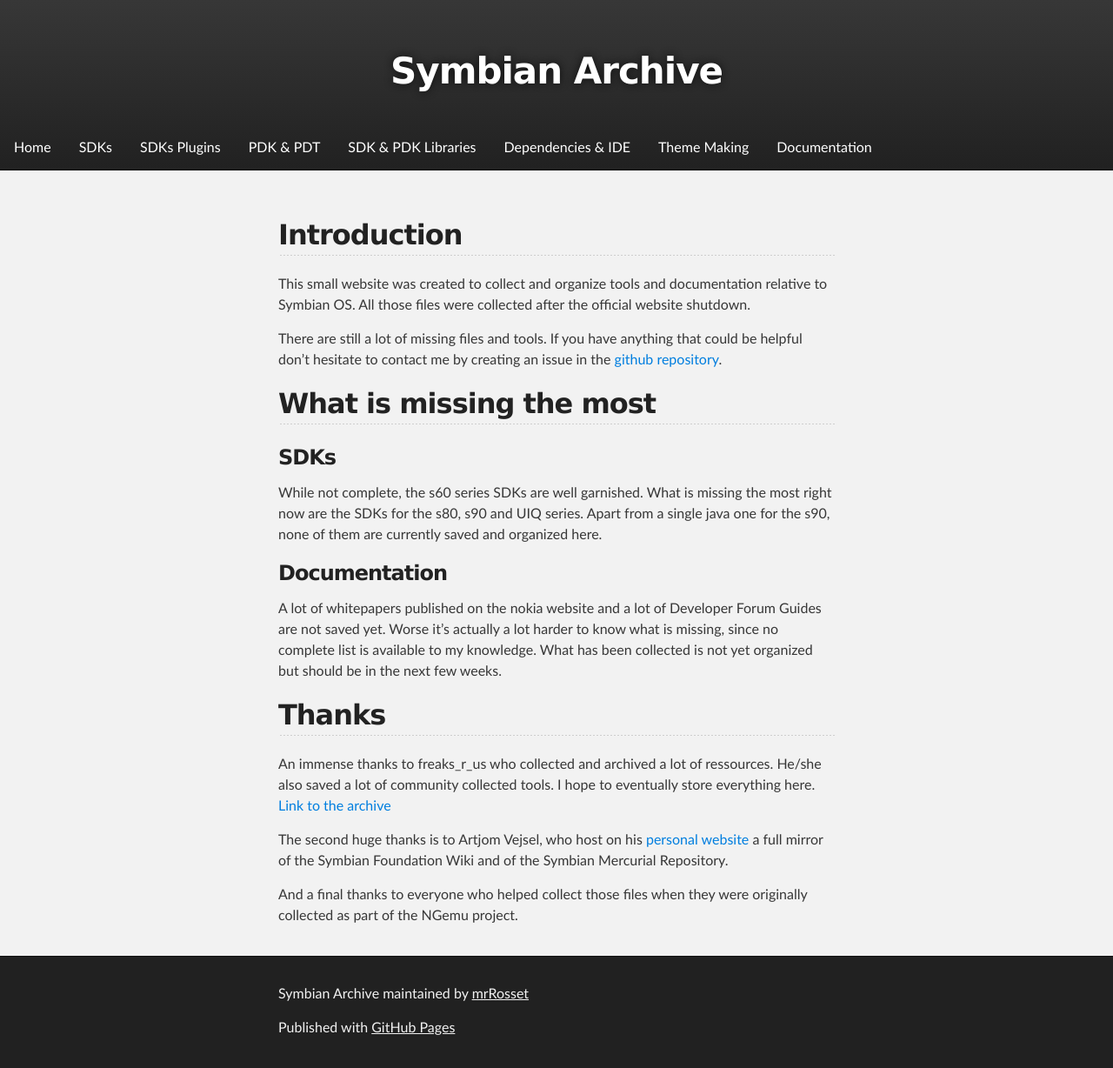
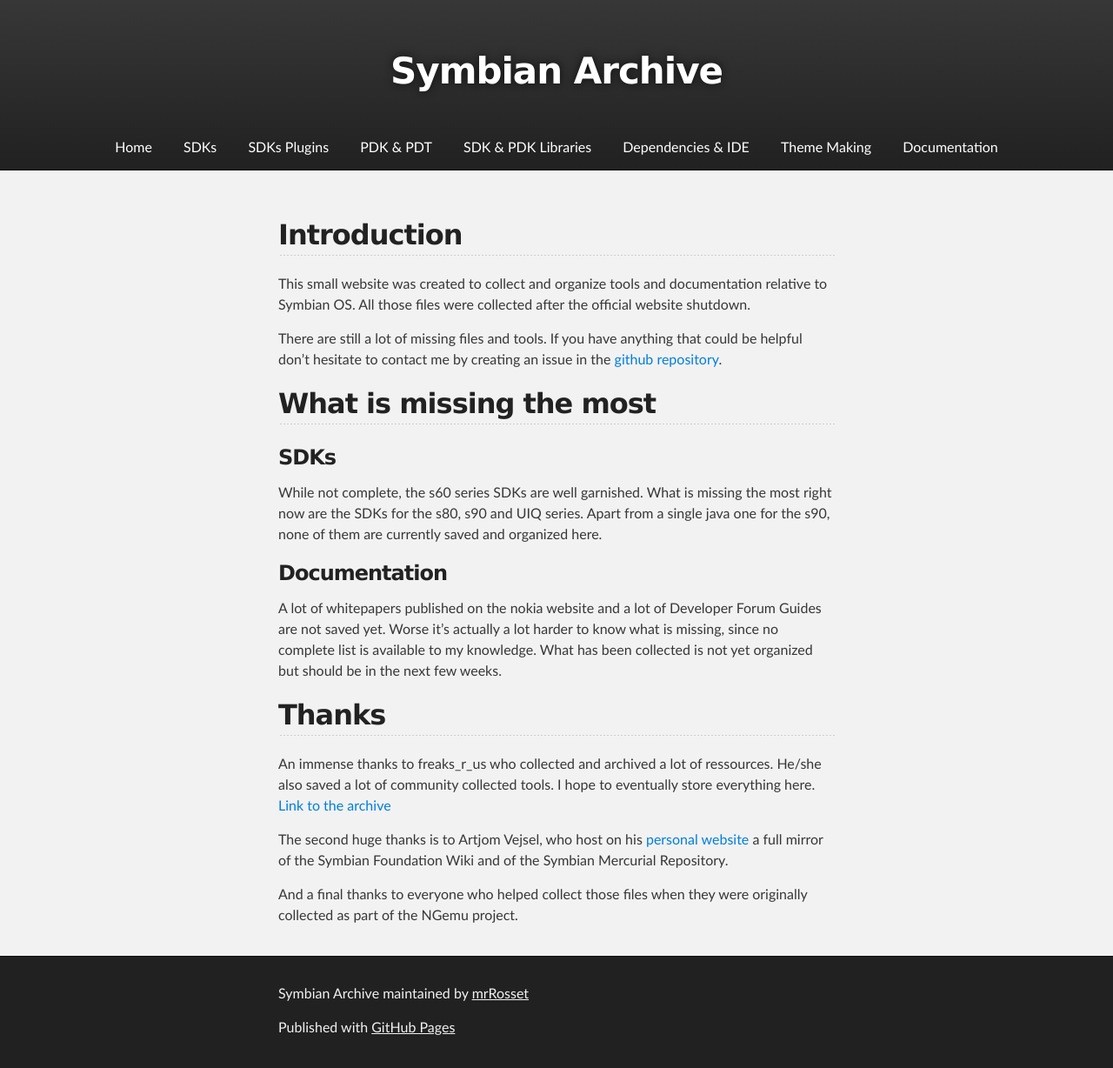
Before and after one commit to mrRosset/Symbian-Archive, a Jekyll site: the page built from index.md, in a window 1280 px wide. Shown: the whole page at 87% size. Built offline with Jekyll 4.4.1, drawn with Linux system fonts in a browser that asks for light colours; our own code applies the rules of GitHub Pages for plain Markdown files; the repository's description, which GitHub fills in, is left out.

Commit message:
Center the navigation bar

```diff
--- a/_sass/jekyll-theme-slate.scss
+++ b/_sass/jekyll-theme-slate.scss
@@ -436,15 +436,17 @@ header ul {
     margin: 0;
     padding: 0;
     overflow: hidden;
+	text-align: center;
     /*background-color: #333;*/
 }
 
 header li {
-    float: left;
+    display: inline;
+    /*float: left;*/
 }
 
 header li a {
-    display: block;
+    display: inline-block;
     color: white;
     text-align: center;
     padding: 14px 16px;
```
